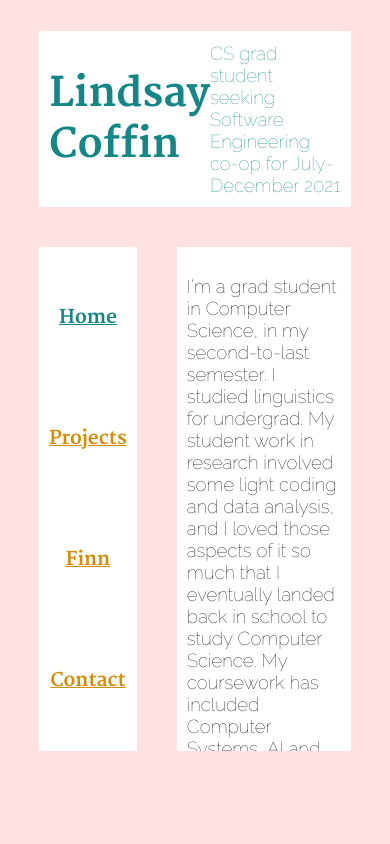
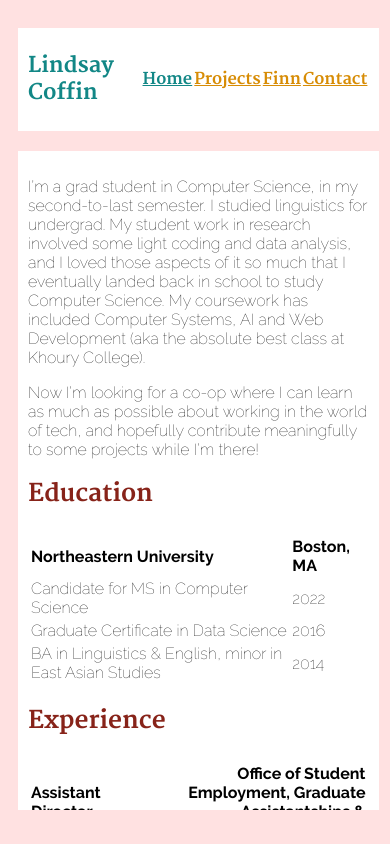
Before and after one commit to coffinated/coffinated.github.io, a plain HTML site: page index.html in a window 390 px wide. Drawn offline with Linux system fonts and the light colour scheme.

Commit message:
mobile friendly

```diff
--- a/index.html
+++ b/index.html
@@ -7,11 +7,12 @@
     </head>
     <body>
         <div class="container">
+            <div class="sidebar">
                 <div class="header">
                     <div>
                         <h1>Lindsay Coffin</h1>
                     </div>
-                <div>
+                    <div class="tagline">
                         CS grad student seeking Software Engineering co-op for July-December 2021
                     </div>
                 </div>
@@ -20,6 +21,7 @@
                     <span class="navlinks"><a href="../projects">Projects</a></span>
                     <span class="navlinks"><a href="../finn">Finn</a></span>
                     <span class="navlinks"><a href="../contact">Contact</a></span>
+                </div>
             </div>
             <div class="content">
                 <div id="about-me">
@@ -51,20 +53,22 @@
                     <h2>Experience</h2>
                     <table>
                         <tr>
-                            <th>Northeastern University</th>
-                            <th>Jan 2015 - Nov 2020</th>
+                            <th>Assistant Director</th>
+                            <th class="job-right">Office of Student Employment, Graduate Assistantships & Fellowships</th>
                         </tr>
                         <tr>
-                            <td>Assistant Director</td>
-                            <td>Office of Student Employment, Graduate Assistantships & Fellowships</td>
+                            <td>Northeastern University</td>
+                            <td class="job-right">Jan 2015 - Nov 2020</td>
                         </tr>
                         <tr>
+                            <td colspan="2">
                                 <ul>
                                     <li>Developed electronic I-9 compliance procedures, including secure document collection and management; Section 2 processing and auditing schedule; and E-Verify report schedule for all student population I-9s (about 4,000 forms processed annually).</li>
                                     <li>Ensured visa compliance in employment procedures for ~2,000 active international students. This created opportunities for those on student visas to gain valuable work experience while maintaining their status.</li>
                                     <li>Managed a full-time direct report and a team of up to 15 student employees.</li>
                                     <li>Promoted from Compliance Specialist due to strong performance and leadership ability.</li>
                                 </ul>
+                            </td>
                         </tr>
                     </table>
                 </div>
--- a/style.css
+++ b/style.css
@@ -12,6 +12,7 @@
 @font-face {
     font-family: "raleway";
     src: url("./fonts/Raleway-Regular.ttf") format('truetype');
+    font-weight: normal;
 }
 
 @font-face {
@@ -32,42 +33,53 @@
     font-style: italic;
 }
 
+@media (min-width: 700px) {
     .container {
         display: grid;
-    grid-template-rows: auto 1fr;
         grid-template-columns: 1fr 4fr;
         grid-template-areas:
-        "head head"
             "side main-content"
         ;
-    margin: 3%;
-    height: 90vh;
+        height: 95vh;
     }
 
     html, body {
         font-family: 'raleway', Arial, Helvetica, sans-serif;
         font-size: 14pt;
+        font-weight: normal;
         background-color: rgb(255, 225, 225);
+    }
+
+    .sidebar {
+        grid-area: side;
+        display: grid;
+        grid-template-rows: auto 1fr;
+        grid-template-areas:
+            "header"
+            "navbar"
+        ;
     }
 
     .header {
         color: rgb(18, 135, 134);
-    grid-area: head;
         display: flex;
-    justify-content: space-between;
+        flex-direction: column;
+        justify-content:flex-start;
         align-items: center;
+        grid-area: header;
     }
 
     .navbar {
-    grid-area: side;
         display: flex;
         flex-direction: column;
         align-items: center;
         justify-content: space-around;
+        grid-area: navbar;
     }
 
-.content, .header, .navbar {
-    margin: 20px;
+    .content, .sidebar {
+        margin-top: 20px;
+        margin-left: 10px;
         padding: 10px;
         background-color: white;
     }
@@ -81,6 +93,73 @@ h1 {
         font-family: 'merriweather', 'Times New Roman', Times, serif;
         font-weight: bold;
         font-size: 30pt;
+    }
+}
+
+@media (max-width: 699px) {
+    .container {
+        display: grid;
+        grid-template-rows: auto 1fr;
+        grid-template-areas:
+            "side"
+            "main-content"
+        ;
+        height: 95vh;
+        width: 95vw;
+    }
+
+    html, body {
+        font-family: 'raleway', Arial, Helvetica, sans-serif;
+        font-size: 12pt;
+        font-weight: normal;
+        background-color: rgb(255, 225, 225);
+    }
+
+    .sidebar {
+        grid-area: side;
+        display: grid;
+        grid-template-columns: 1fr 2fr;
+        grid-template-areas:
+            "header navbar"
+        ;
+    }
+
+    .header {
+        color: rgb(18, 135, 134);
+        display: flex;
+        justify-content: flex-start;
+        align-items: center;
+        grid-area: header;
+    }
+
+    .tagline {
+        display: none;
+    }
+
+    .navbar {
+        display: flex;
+        align-items: center;
+        justify-content: space-around;
+        grid-area: navbar;
+    }
+
+    .content, .sidebar {
+        margin-top: 20px;
+        margin-left: 10px;
+        padding: 10px;
+        background-color: white;
+    }
+
+    .content {
+        grid-area: main-content;
+        overflow: auto;
+    }
+
+    h1 {
+        font-family: 'merriweather', 'Times New Roman', Times, serif;
+        font-weight: bold;
+        font-size: 16pt;
+    }
 }
 
 h2 {
@@ -102,16 +181,22 @@ a {
 }
 
 table {
-    width: 90%;
+    width: 100%;
     padding-top: 5px;
 }
 
-#proj-table {
-    width: 100%;
+.job-right {
+    text-align: right;
+}
+
+#proj-table th, #proj-table td {
+    vertical-align: top;
+    padding-top: 10px;
+    padding-bottom: 10px;
 }
 
 #proj-table tr:nth-child(odd) {
-    background-color: rgb(225, 225, 225);
+    background-color: rgb(235, 235, 235);
 }
 
 .proj-title {
```
Also changed, not shown: contact/index.html (+3 -1 lines), finn/index.html (+3 -1 lines), projects/index.html (+3 -1 lines). Lines whose indentation alone changed are shown as unchanged.
